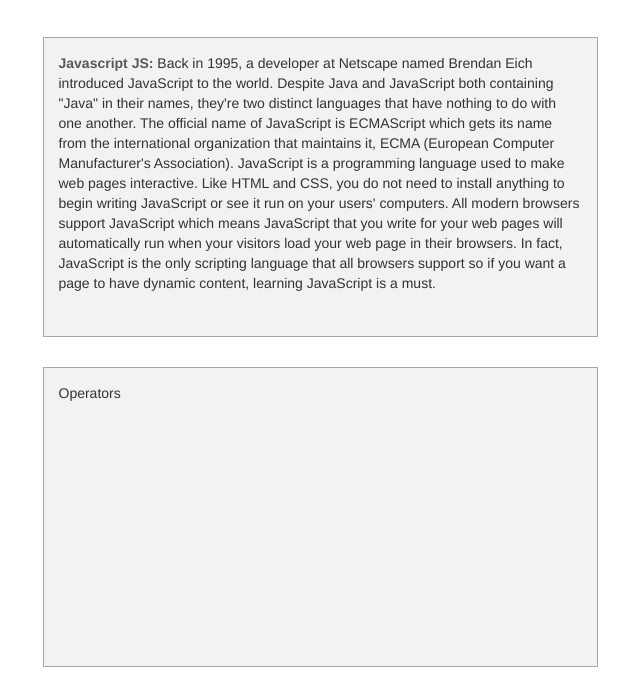
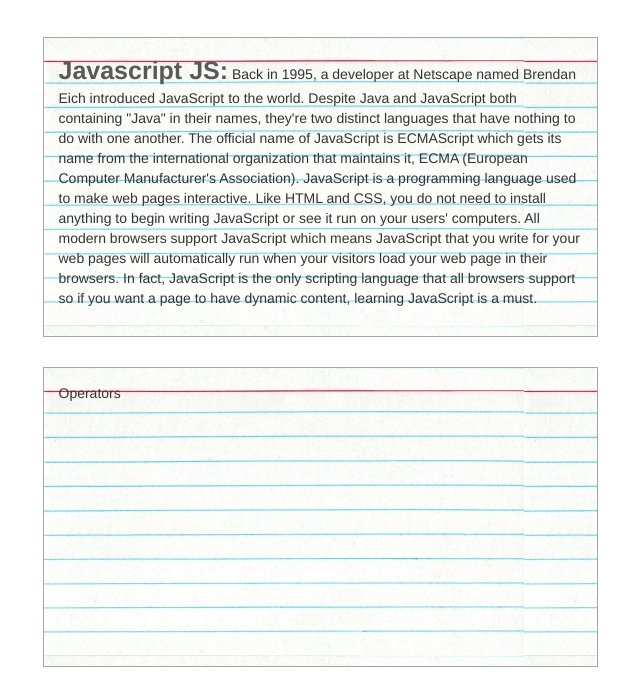
Before and after one commit to dereksmith2018/flashcard, a plain HTML site: page index.html in a window 1280 px wide. Both pictures are taken after a click on the element "JavaScript (JS)". Shown: the part 63-757 px from the top of the page, without its empty margins (320-960 px from the left). Drawn offline with nearby package versions, Linux system fonts and the light colour scheme.

Commit message:
added background img

```diff
--- a/css/styles.css
+++ b/css/styles.css
@@ -11,6 +11,7 @@
   height: 300px;
   padding: 15px;
   background-color: #f2f2f2;
+  background-image: url("../img/Notecard.jpg");
 }
 
 h1{
@@ -18,5 +19,6 @@ h1{
 }
 
 strong{
+  font-size: 25px;
   color: #595959;
 }
```
Also changed, not shown: img/Notecard.jpg (added).
